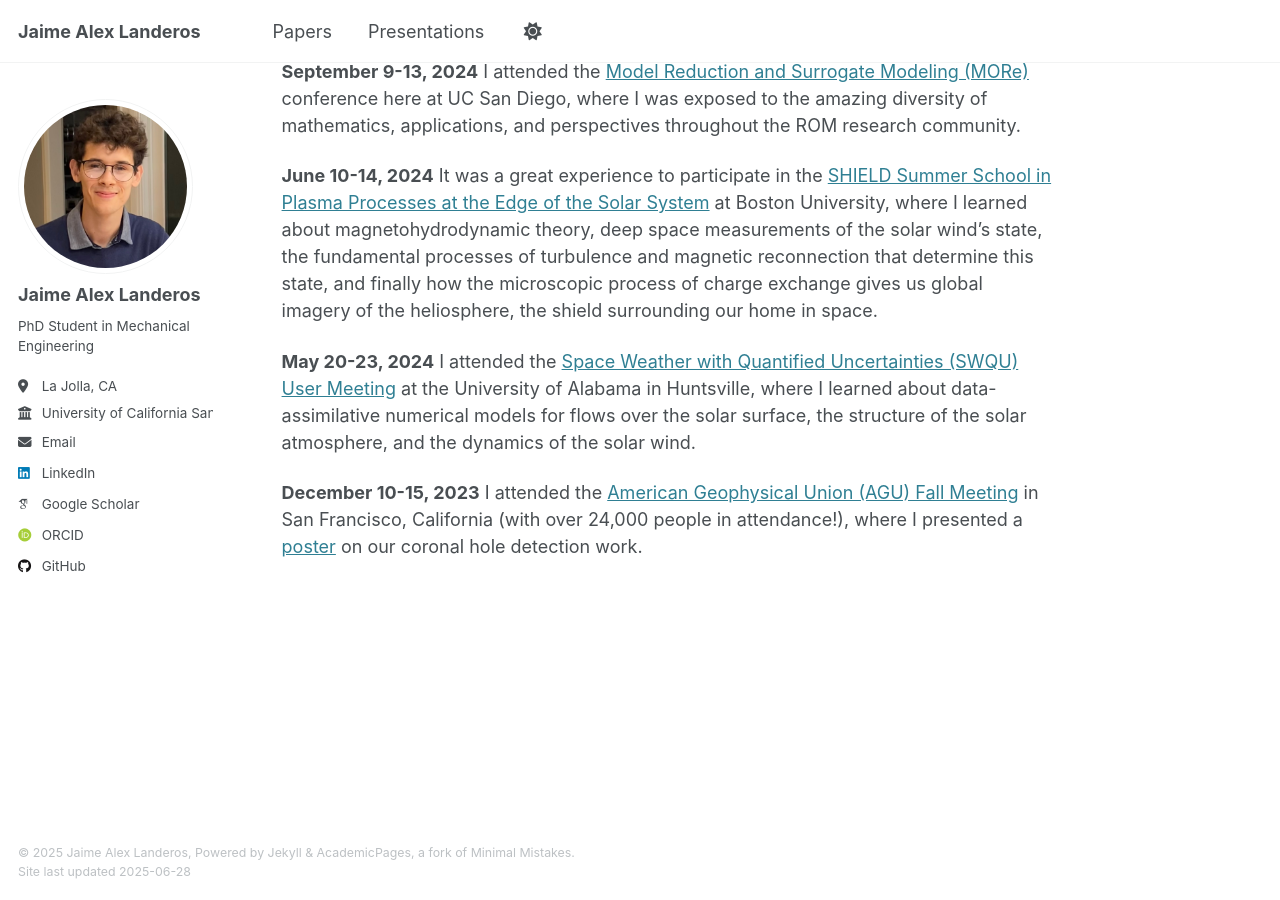
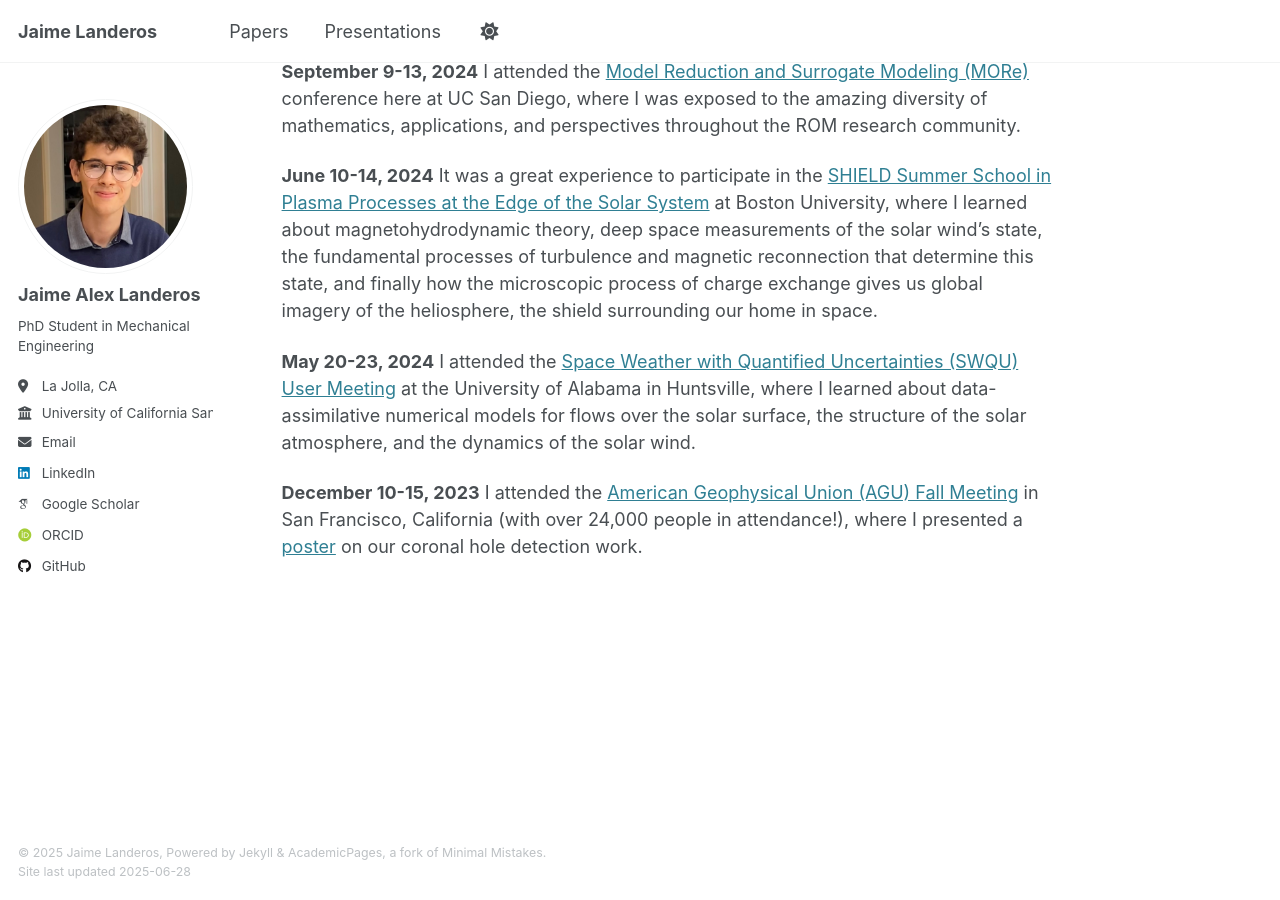
Before and after one commit to jalanderos/jalanderos.github.io, a Jekyll site: the page built from _pages/about.md, in a window 1280 px wide and 900 px high, scrolled down 2264 px. Built offline with Jekyll 4.4.1, drawn with Linux system fonts in a browser that asks for light colours; some web fonts are replaced.

Commit message:
Remove mid name from title

```diff
--- a/_config.yml
+++ b/_config.yml
@@ -9,9 +9,9 @@
 # Basic Site Settings
 locale                   : "en-US"
 site_theme               : "default"
-title                    : "Jaime Alex Landeros"
+title                    : "Jaime Landeros"
 title_separator          : "-"
-name                     : &name "Jaime Alex Landeros"
+name                     : &name "Jaime Landeros"
 description              : &description "personal description"
 url                      : https://jalanderos.github.io # the base hostname & protocol for your site e.g. "https://[your GitHub username].github.io"
 baseurl                  : "" # the subpath of your site, e.g. "/blog"
```
